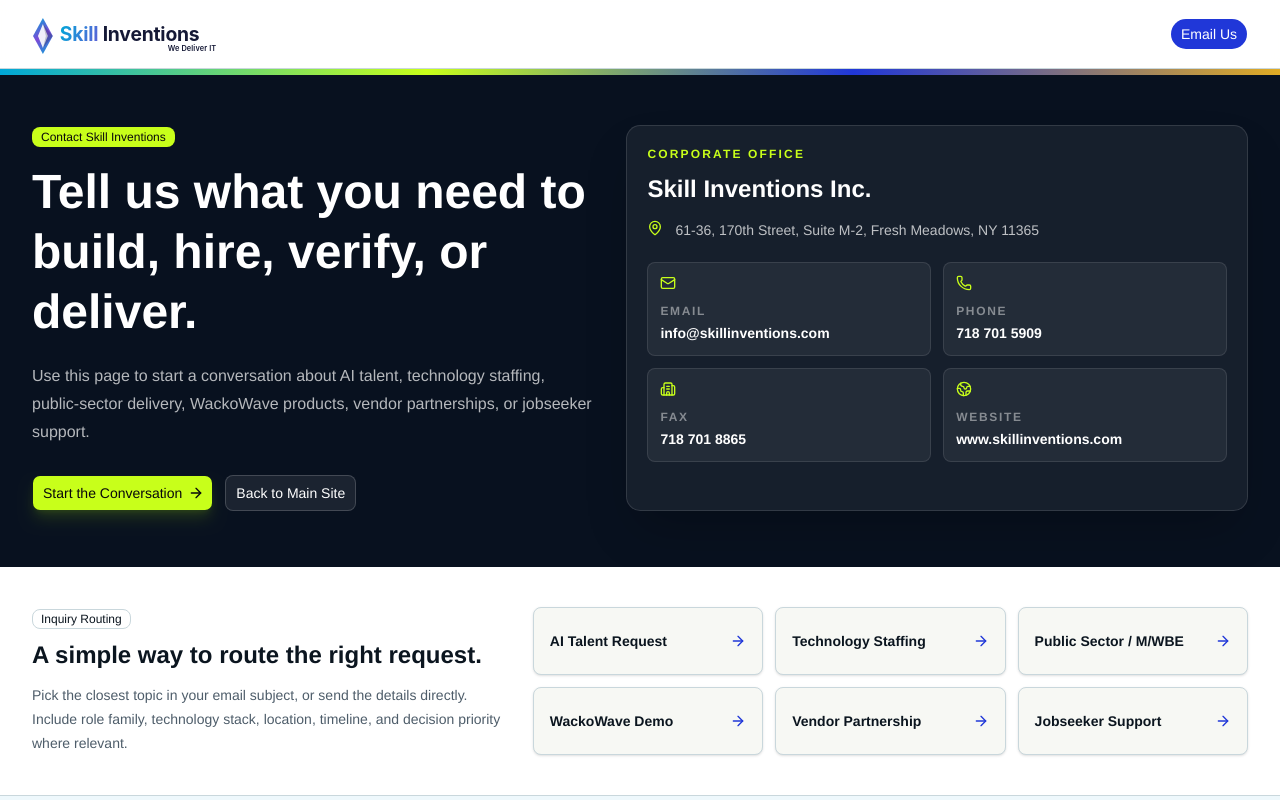
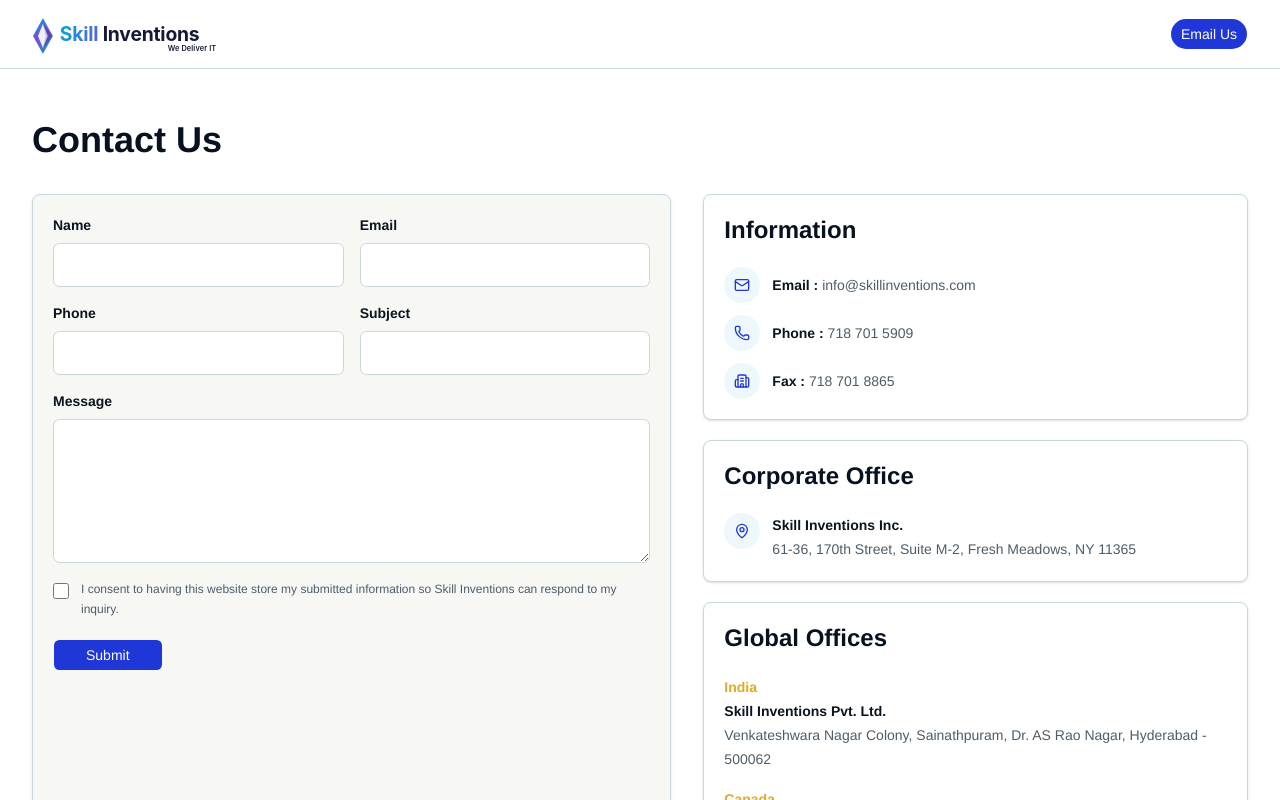
Before and after one commit to nchalana/skill-inventions, a Next.js app: page /contact in a window 1280 px wide. Shown: the top 800 px of the page. Built offline with nearby package versions, Linux system fonts and the light colour scheme.

Commit message:
Match contact page content pattern

```diff
--- a/app/contact/page.tsx
+++ b/app/contact/page.tsx
@@ -1,7 +1,6 @@
 import type { Metadata } from 'next';
-import { ArrowRight, Building2, Globe2, Mail, MapPin, Phone } from 'lucide-react';
+import { Building2, Mail, MapPin, Phone } from 'lucide-react';
 
-import { Badge } from '@/components/ui/badge';
 import { Button } from '@/components/ui/button';
 
 export const metadata: Metadata = {
@@ -12,28 +11,22 @@
 
 const contactMethods = [
   {
-    label: 'Email',
+    label: 'Email :',
     value: 'info@skillinventions.com',
     href: 'mailto:info@skillinventions.com',
     icon: Mail,
   },
   {
-    label: 'Phone',
+    label: 'Phone :',
     value: '718 701 5909',
     href: 'tel:+17187015909',
     icon: Phone,
   },
   {
-    label: 'Fax',
+    label: 'Fax :',
     value: '718 701 8865',
     href: 'tel:+17187018865',
     icon: Building2,
-  },
-  {
-    label: 'Website',
-    value: 'www.skillinventions.com',
-    href: 'https://www.skillinventions.com',
-    icon: Globe2,
   },
 ];
 
@@ -55,15 +48,6 @@
   },
 ];
 
-const inquiryTypes = [
-  'AI Talent Request',
-  'Technology Staffing',
-  'Public Sector / M/WBE',
-  'WackoWave Demo',
-  'Vendor Partnership',
-  'Jobseeker Support',
-];
-
 export default function ContactPage() {
   return (
     <main className="min-h-screen bg-[#f7f8f4] text-foreground">
@@ -82,112 +66,95 @@
         </nav>
       </header>
 
-      <section className="relative overflow-hidden bg-[#08111f] text-white">
-        <div className="absolute inset-x-0 top-0 h-1.5 bg-[linear-gradient(90deg,#00a7d8,#c8ff1a,#2037d8,#e0ab24)]" />
-        <div className="mx-auto grid max-w-[92rem] gap-8 px-4 py-14 sm:px-6 lg:grid-cols-[0.95fr_1.05fr] lg:px-8">
-          <div>
-            <Badge className="mb-4 rounded-lg bg-[#c8ff1a] text-zinc-950">Contact Skill Inventions</Badge>
-            <h1 className="max-w-3xl text-4xl font-semibold leading-tight sm:text-5xl">
-              Tell us what you need to build, hire, verify, or deliver.
-            </h1>
-            <p className="mt-5 max-w-2xl text-base leading-7 text-white/70">
-              Use this page to start a conversation about AI talent, technology
-              staffing, public-sector delivery, WackoWave products, vendor
-              partnerships, or jobseeker support.
-            </p>
-            <div className="mt-7 flex flex-col gap-3 sm:flex-row">
+      <section className="bg-white">
+        <div className="mx-auto max-w-[92rem] px-4 py-12 sm:px-6 lg:px-8">
+          <h1 className="text-4xl font-semibold leading-tight text-[#08111f]">Contact Us</h1>
+
+          <div className="mt-8 grid gap-8 lg:grid-cols-[1.08fr_0.92fr]">
+            <form className="rounded-lg border border-border bg-[#f7f8f4] p-5 shadow-sm">
+              <div className="grid gap-4 sm:grid-cols-2">
+                <label className="grid gap-2 text-sm font-semibold">
+                  Name
+                  <input className="h-11 rounded-md border border-border bg-white px-3 text-sm outline-none transition focus:border-[#2037d8] focus:ring-2 focus:ring-[#2037d8]/15" type="text" name="name" />
+                </label>
+                <label className="grid gap-2 text-sm font-semibold">
+                  Email
+                  <input className="h-11 rounded-md border border-border bg-white px-3 text-sm outline-none transition focus:border-[#2037d8] focus:ring-2 focus:ring-[#2037d8]/15" type="email" name="email" />
+                </label>
+                <label className="grid gap-2 text-sm font-semibold">
+                  Phone
+                  <input className="h-11 rounded-md border border-border bg-white px-3 text-sm outline-none transition focus:border-[#2037d8] focus:ring-2 focus:ring-[#2037d8]/15" type="tel" name="phone" />
+                </label>
+                <label className="grid gap-2 text-sm font-semibold">
+                  Subject
+                  <input className="h-11 rounded-md border border-border bg-white px-3 text-sm outline-none transition focus:border-[#2037d8] focus:ring-2 focus:ring-[#2037d8]/15" type="text" name="subject" />
+                </label>
+                <label className="grid gap-2 text-sm font-semibold sm:col-span-2">
+                  Message
+                  <textarea className="min-h-36 rounded-md border border-border bg-white px-3 py-3 text-sm outline-none transition focus:border-[#2037d8] focus:ring-2 focus:ring-[#2037d8]/15" name="message" />
+                </label>
+              </div>
+
+              <label className="mt-4 flex gap-3 text-xs leading-5 text-muted-foreground">
+                <input type="checkbox" className="mt-1 size-4 shrink-0 accent-[#2037d8]" />
+                <span>
+                  I consent to having this website store my submitted information
+                  so Skill Inventions can respond to my inquiry.
+                </span>
+              </label>
+
               <Button
                 nativeButton={false}
-                render={<a href="mailto:info@skillinventions.com?subject=Skill%20Inventions%20Inquiry" />}
-                size="lg"
-                className="rounded-lg bg-[#c8ff1a] text-zinc-950 shadow-lg shadow-lime-400/15 hover:bg-[#d6ff45]"
+                render={<a href="mailto:info@skillinventions.com?subject=Contact%20Us%20Inquiry" />}
+                className="mt-5 rounded-md bg-[#2037d8] px-8 text-white hover:bg-[#172db8]"
               >
-                Start the Conversation
-                <ArrowRight data-icon="inline-end" className="size-4" />
+                Submit
               </Button>
-              <Button
-                nativeButton={false}
-                render={<a href="/" />}
-                size="lg"
-                variant="outline"
-                className="rounded-lg border-white/24 bg-white/8 text-white hover:bg-white/14"
-              >
-                Back to Main Site
-              </Button>
-            </div>
-          </div>
+            </form>
 
-          <div className="rounded-2xl border border-white/12 bg-white/[0.06] p-5 shadow-2xl shadow-black/25">
-            <p className="text-xs font-bold uppercase tracking-[0.18em] text-[#c8ff1a]">Corporate Office</p>
-            <h2 className="mt-3 text-2xl font-semibold">Skill Inventions Inc.</h2>
-            <p className="mt-3 flex gap-3 text-sm leading-6 text-white/72">
-              <MapPin className="mt-0.5 size-4 shrink-0 text-[#c8ff1a]" />
-              <span>61-36, 170th Street, Suite M-2, Fresh Meadows, NY 11365</span>
-            </p>
-            <div className="mt-5 grid gap-3 sm:grid-cols-2">
+            <aside className="grid content-start gap-5">
+              <section className="rounded-lg border border-border bg-white p-5 shadow-sm">
+                <h2 className="text-2xl font-semibold text-[#08111f]">Information</h2>
+                <div className="mt-5 grid gap-3">
                   {contactMethods.map(({ label, value, href, icon: Icon }) => (
-                <a
-                  key={label}
-                  href={href}
-                  className="rounded-lg border border-white/10 bg-white/[0.06] p-3 transition hover:border-[#c8ff1a]/50 hover:bg-white/[0.1]"
-                >
-                  <Icon className="mb-3 size-4 text-[#c8ff1a]" />
-                  <p className="text-xs font-semibold uppercase tracking-[0.14em] text-white/45">{label}</p>
-                  <p className="mt-1 text-sm font-semibold text-white">{value}</p>
+                    <a key={label} href={href} className="flex items-center gap-3 text-sm text-muted-foreground transition hover:text-[#2037d8]">
+                      <span className="grid size-9 place-items-center rounded-full bg-[#eef8fc] text-[#2037d8]">
+                        <Icon className="size-4" />
+                      </span>
+                      <span>
+                        <strong className="text-foreground">{label}</strong> {value}
+                      </span>
                     </a>
                   ))}
                 </div>
-          </div>
+              </section>
+
+              <section className="rounded-lg border border-border bg-white p-5 shadow-sm">
+                <h2 className="text-2xl font-semibold text-[#08111f]">Corporate Office</h2>
+                <div className="mt-5 flex gap-3 text-sm leading-6 text-muted-foreground">
+                  <span className="grid size-9 shrink-0 place-items-center rounded-full bg-[#eef8fc] text-[#2037d8]">
+                    <MapPin className="size-4" />
+                  </span>
+                  <span>
+                    <strong className="block text-foreground">Skill Inventions Inc.</strong>
+                    61-36, 170th Street, Suite M-2, Fresh Meadows, NY 11365
+                  </span>
                 </div>
               </section>
 
-      <section className="border-b border-border bg-white">
-        <div className="mx-auto grid max-w-[92rem] gap-6 px-4 py-10 sm:px-6 lg:grid-cols-[0.8fr_1.2fr] lg:px-8">
-          <div>
-            <Badge variant="outline" className="mb-3 rounded-lg">Inquiry Routing</Badge>
-            <h2 className="text-2xl font-semibold leading-tight">A simple way to route the right request.</h2>
-            <p className="mt-3 text-sm leading-6 text-muted-foreground">
-              Pick the closest topic in your email subject, or send the details
-              directly. Include role family, technology stack, location,
-              timeline, and decision priority where relevant.
-            </p>
+              <section className="rounded-lg border border-border bg-white p-5 shadow-sm">
+                <h2 className="text-2xl font-semibold text-[#08111f]">Global Offices</h2>
+                <div className="mt-5 grid gap-4">
+                  {offices.slice(1).map((office) => (
+                    <div key={office.region} className="text-sm leading-6 text-muted-foreground">
+                      <p className="font-bold text-[#e0ab24]">{office.region}</p>
+                      <p className="font-semibold text-foreground">{office.office}</p>
+                      <p>{office.address}</p>
                     </div>
-          <div className="grid gap-3 sm:grid-cols-2 xl:grid-cols-3">
-            {inquiryTypes.map((type) => (
-              <a
-                key={type}
-                href={`mailto:info@skillinventions.com?subject=${encodeURIComponent(type)}`}
-                className="flex items-center justify-between gap-3 rounded-lg border border-border bg-[#f7f8f4] p-4 text-sm font-semibold shadow-sm transition hover:border-[#2037d8]/30 hover:bg-[#eef8fc]"
-              >
-                {type}
-                <ArrowRight className="size-4 shrink-0 text-[#2037d8]" />
-              </a>
                   ))}
                 </div>
-        </div>
               </section>
-
-      <section className="bg-[#eef8fc]">
-        <div className="mx-auto max-w-[92rem] px-4 py-10 sm:px-6 lg:px-8">
-          <div className="mb-5 flex flex-col gap-3 sm:flex-row sm:items-end sm:justify-between">
-            <div>
-              <Badge className="mb-2 rounded-lg bg-[#2037d8] text-white">Global Offices</Badge>
-              <h2 className="text-2xl font-semibold">US, India, and Canada presence.</h2>
-            </div>
-            <p className="max-w-2xl text-sm leading-6 text-muted-foreground">
-              Skill Inventions supports client conversations, delivery teams,
-              and talent coordination across regional operating hubs.
-            </p>
-          </div>
-
-          <div className="grid gap-3 lg:grid-cols-3">
-            {offices.map((office) => (
-              <article key={office.region} className="rounded-lg border border-[#2037d8]/15 bg-white p-4 shadow-sm">
-                <p className="text-xs font-bold uppercase tracking-[0.14em] text-[#e0ab24]">{office.region}</p>
-                <h3 className="mt-2 text-base font-semibold">{office.office}</h3>
-                <p className="mt-2 text-sm leading-6 text-muted-foreground">{office.address}</p>
-              </article>
-            ))}
+            </aside>
           </div>
         </div>
       </section>
```
Lines whose indentation alone changed are shown as unchanged.
